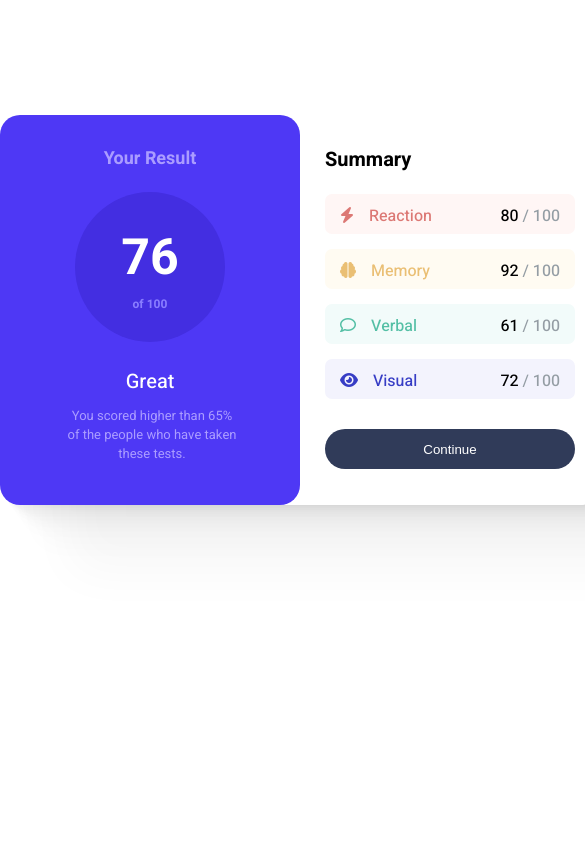
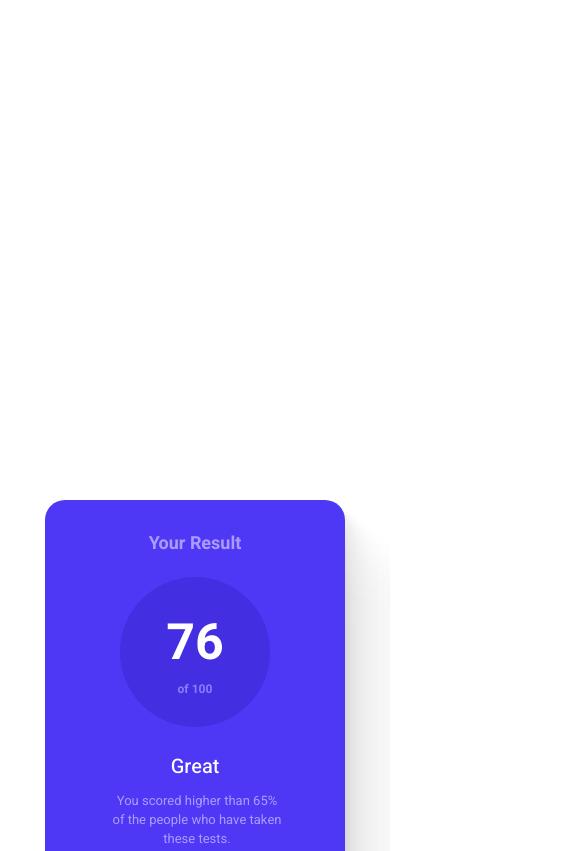
Before and after one commit to MLO-OLAGUNJU/Results-summary-component, a plain HTML site: page index.html in a window 390 px wide. Shown: the top 851 px of the page, 585 px wide, since content can reach past the window. Drawn offline with Linux system fonts and the light colour scheme.

Commit message:
made it mobile responsive

```diff
--- a/styles.css
+++ b/styles.css
@@ -172,3 +172,19 @@ body {
 .icon {
   margin-right: 15px;
 }
+
+@media (max-width: 470px) {
+  .container {
+    display: block;
+    height: 780px;
+    width: 300px;
+  }
+
+}
+
+@media (max-width: 1024px) {
+  .container {
+    margin-top: 500px;
+  }
+
+}
```
